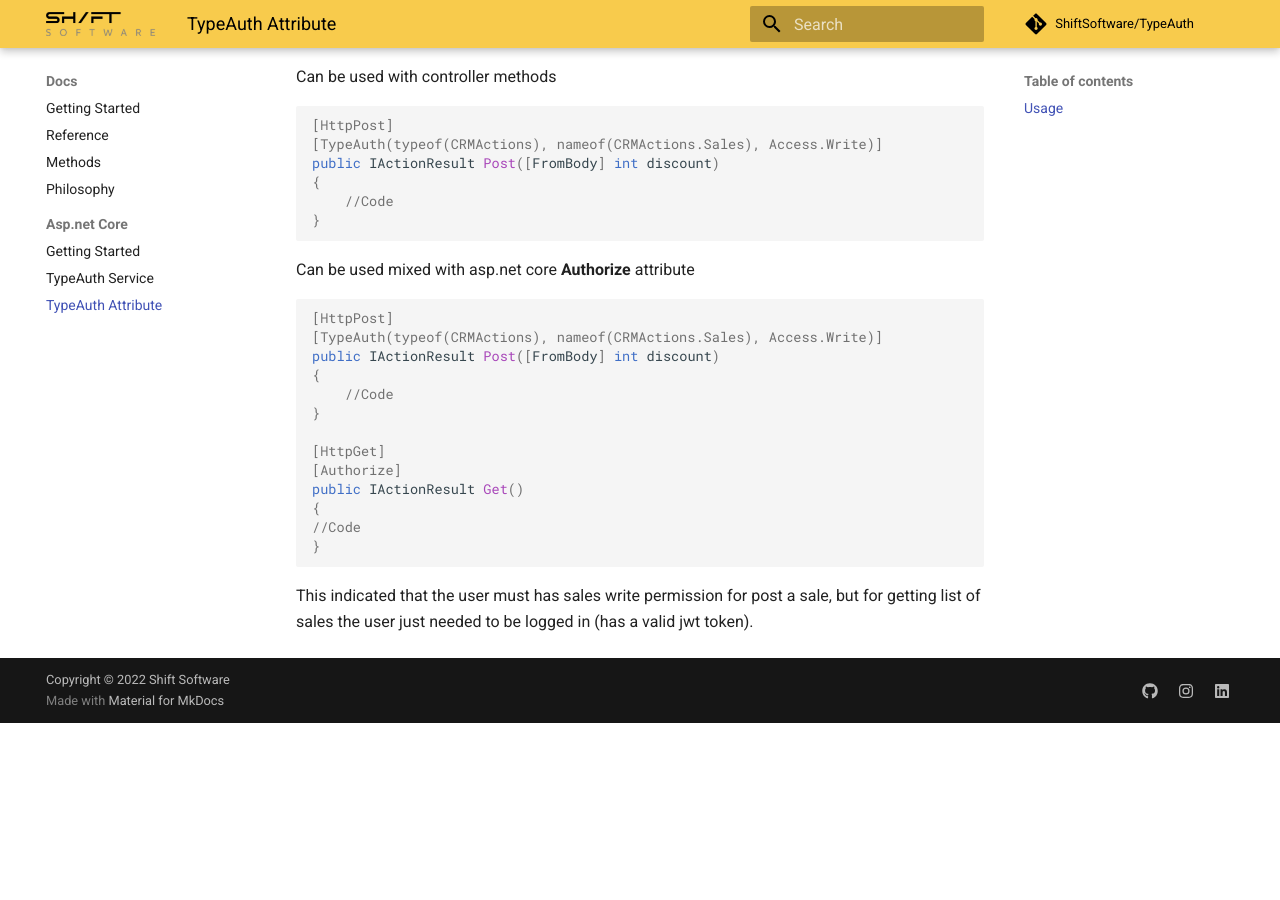
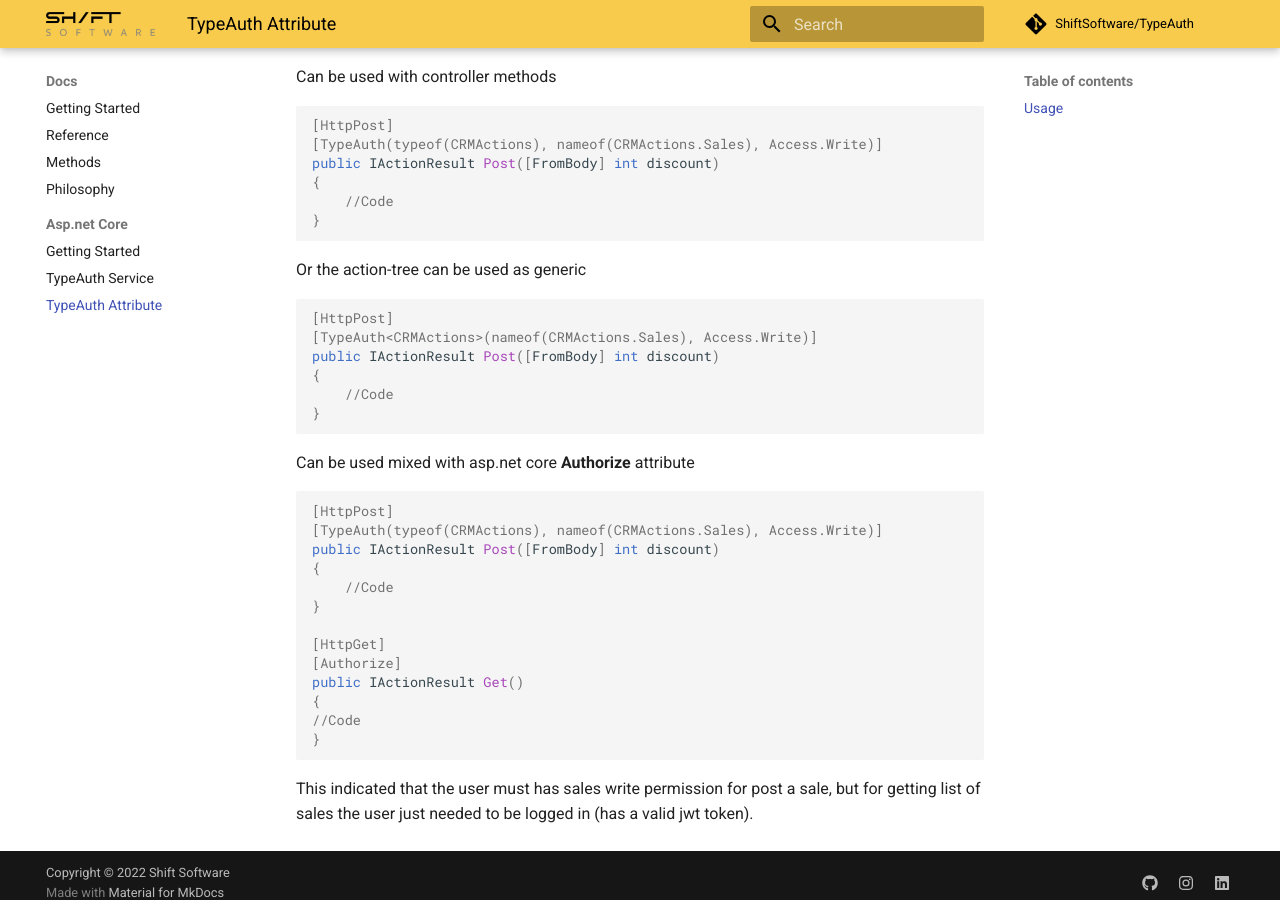
Before and after one commit to ShiftSoftware/TypeAuth, an MkDocs documentation site: the page built from Docs/docs/TypeAuth.AspNetCore/typeauth-attribute.md, in a window 1280 px wide and 900 px high, scrolled down 687 px. Built offline with MkDocs 1.6.1 and Material for MkDocs 9.7.7, drawn with Linux system fonts in a browser that asks for light colours; comment, search, counter and statistics services are not loaded; before the commit the page ends 1410 px from its top, so only the background shows below that.

Commit message:
Update docs for generic attribute

````diff
--- a/Docs/docs/TypeAuth.AspNetCore/typeauth-attribute.md
+++ b/Docs/docs/TypeAuth.AspNetCore/typeauth-attribute.md
@@ -29,6 +29,17 @@ public IActionResult Post([FromBody] int discount)
 }
 ```
 
+Or the action-tree can be used as generic
+
+```C#
+[HttpPost]
+[TypeAuth<CRMActions>(nameof(CRMActions.Sales), Access.Write)]
+public IActionResult Post([FromBody] int discount)
+{
+    //Code
+}
+```
+
 Can be used mixed with asp.net core **Authorize** attribute
 
 ```C#
````
